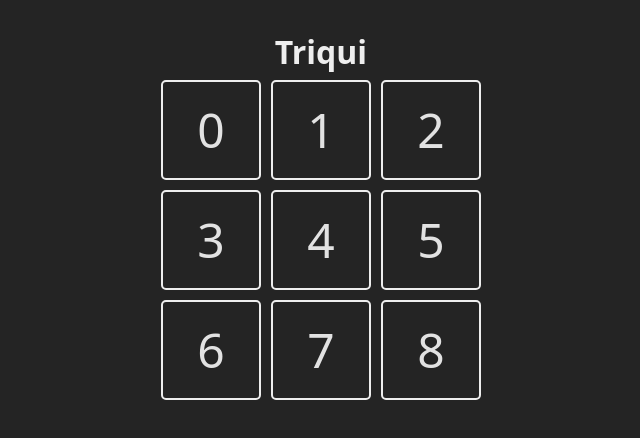
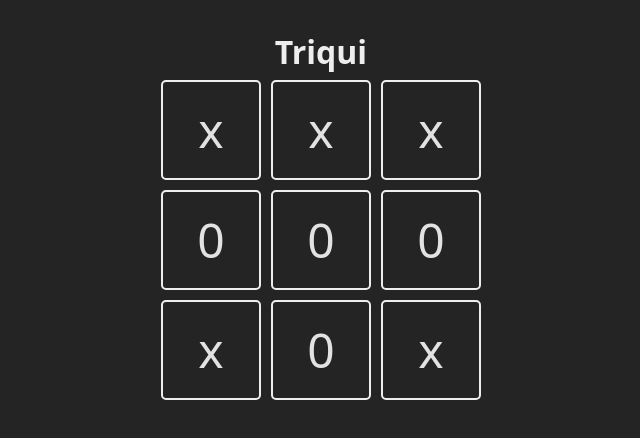
Before and after one commit to HAlejandra10/REACT_STATES_GAME, a React (Vite) app: page / in a window 1280 px wide. Shown: the top 438 px of the page, without its empty margins (319-959 px from the left). Built offline with nearby package versions, Linux system fonts and the light colour scheme.

Commit message:
initializing state to show signs into the board, what into the useState as parameter to entry signs manually

```diff
--- a/src/App.jsx
+++ b/src/App.jsx
@@ -1,9 +1,11 @@
+import { useState } from "react"
+
 const TURNS = {
   x: "x",
   o: "o",
 }
 
-const board = Array(9).fill(null)
+// 1. const board = Array(9).fill(null)
 
 const Square= ({ children, updateBoard, index}) => {
   return(
@@ -14,6 +16,13 @@ const Square= ({ children, updateBoard, index}) => {
 }
 
 function App() {
+  //2.
+  // const board = Array(9).fill(null)
+  //3.
+  // const [board, setBoard] = useState(Array(9).fill(null))
+  // console.log(board)
+  //:) podriamos hacerlo manual para verl en screen:
+  const [board, setBoard] = useState(["x", "x", "x", "0", "0", "0", "x", "0", "x"])
   return (
   <main className="board">
     <h1>Triqui</h1>
@@ -25,7 +34,9 @@ function App() {
             key={index}
             index={index}
            >
-            {index}
+            {/* :) */}
+            {board[index]}
+            {/* {index} */}
            </Square>
           )
         })
```
